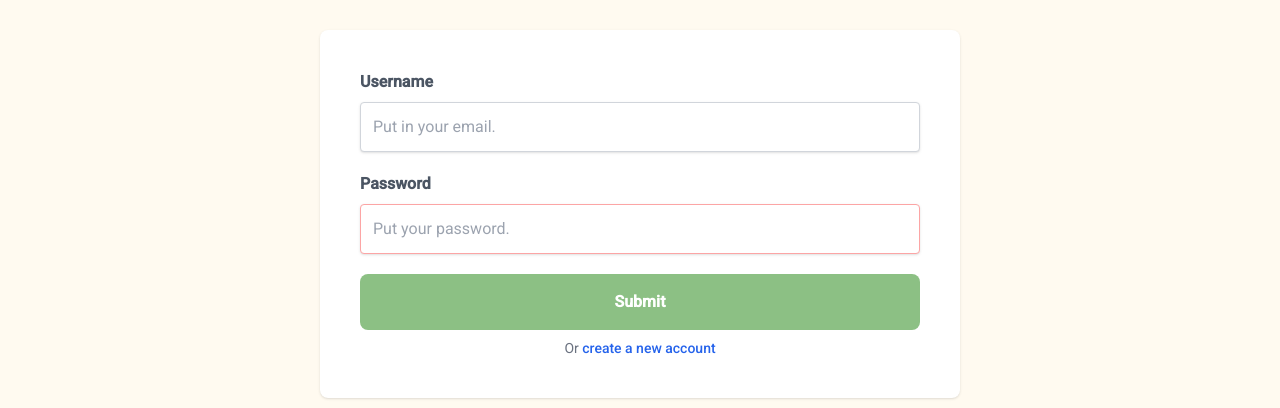
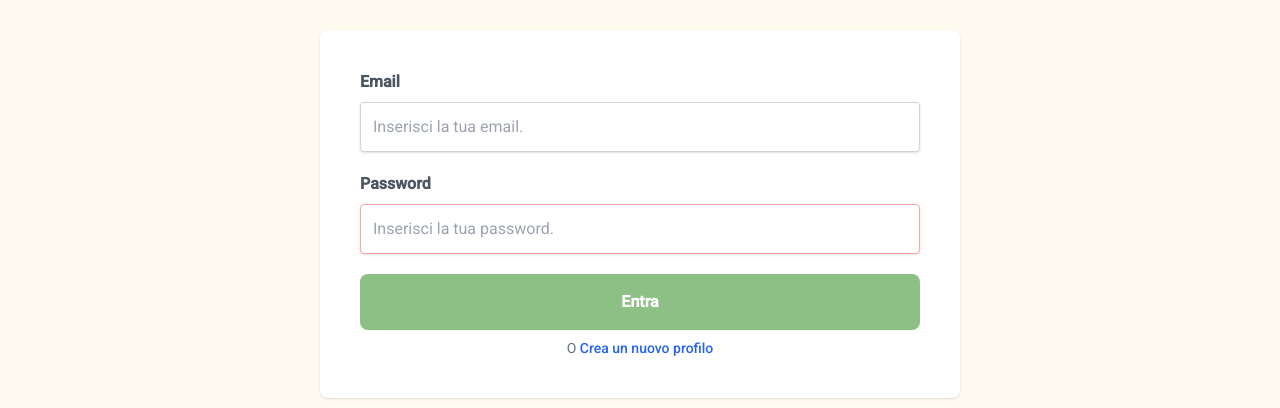
Before and after one commit to Novdio/progetto-finale-frigo-angular, an Angular app: page /login in a window 1280 px wide. Shown: the part 258-666 px from the top of the page. Built offline with nearby package versions, Linux system fonts and the light colour scheme.

Commit message:
modifiche italiano

```diff
--- a/src/app/app.routes.ts
+++ b/src/app/app.routes.ts
@@ -29,6 +29,6 @@ export const routes: Routes = [
   {
     path: 'profile',
     component: ProfileComponent,
-    canActivate: [LoggedGuardService],
+    //canActivate: [LoggedGuardService],
   },
 ];
--- a/src/app/form-login/form-login.component.html
+++ b/src/app/form-login/form-login.component.html
@@ -1,24 +1,47 @@
 <div class="bg-[#FFFAF0] min-h-screen flex items-center">
-    <div class="w-full ">
+  <div class="w-full">
     <!-- <h2 class="text-center text-blue-400 font-bold text-2xl uppercase mb-10">Fill out our form</h2> -->
-        <div class="bg-white p-10 rounded-lg shadow md:w-3/4 mx-auto lg:w-1/2 " >
+    <div class="bg-white p-10 rounded-lg shadow md:w-3/4 mx-auto lg:w-1/2">
       <form action="" [formGroup]="formLogin" (ngSubmit)="loginUser()">
-
         <div class="mb-5">
-                    <label for="name" class="block mb-2 font-bold text-gray-600">Username</label>
-                    <input formControlName="username" type="email" id="name" name="name" placeholder="Put in your email." class="border border-gray-300 shadow p-3 w-full rounded mb-">
+          <label for="name" class="block mb-2 font-bold text-gray-600"
+            >Email</label
+          >
+          <input
+            formControlName="username"
+            type="email"
+            id="name"
+            name="name"
+            placeholder="Inserisci la tua email."
+            class="border border-gray-300 shadow p-3 w-full rounded mb-"
+          />
         </div>
 
         <div class="mb-5">
-                    <label for="twitter" class="block mb-2 font-bold text-gray-600">Password</label>
-                    <input formControlName="password" type="password" id="twitter" name="twitter" placeholder="Put your password." class="border border-red-300 shadow p-3 w-full rounded mb-">
+          <label for="twitter" class="block mb-2 font-bold text-gray-600"
+            >Password</label
+          >
+          <input
+            formControlName="password"
+            type="password"
+            id="twitter"
+            name="twitter"
+            placeholder="Inserisci la tua password."
+            class="border border-red-300 shadow p-3 w-full rounded mb-"
+          />
         </div>
-                <button class="block w-full bg-[#8CC084] text-white font-bold p-4 rounded-lg">Submit</button>
+        <button
+          class="block w-full bg-[#8CC084] text-white font-bold p-4 rounded-lg"
+        >
+          Entra
+        </button>
         <p class="mt-2 text-center text-sm leading-5 text-gray-500 max-w">
-                    Or
-                    <a href="/signin"
-                        class="font-medium text-blue-600 hover:text-blue-500 focus:outline-none focus:underline transition ease-in-out duration-150">
-                        create a new account
+          O
+          <a
+            href="/signin"
+            class="font-medium text-blue-600 hover:text-blue-500 focus:outline-none focus:underline transition ease-in-out duration-150"
+          >
+            Crea un nuovo profilo
           </a>
         </p>
       </form>
```
Lines whose indentation alone changed are shown as unchanged.
